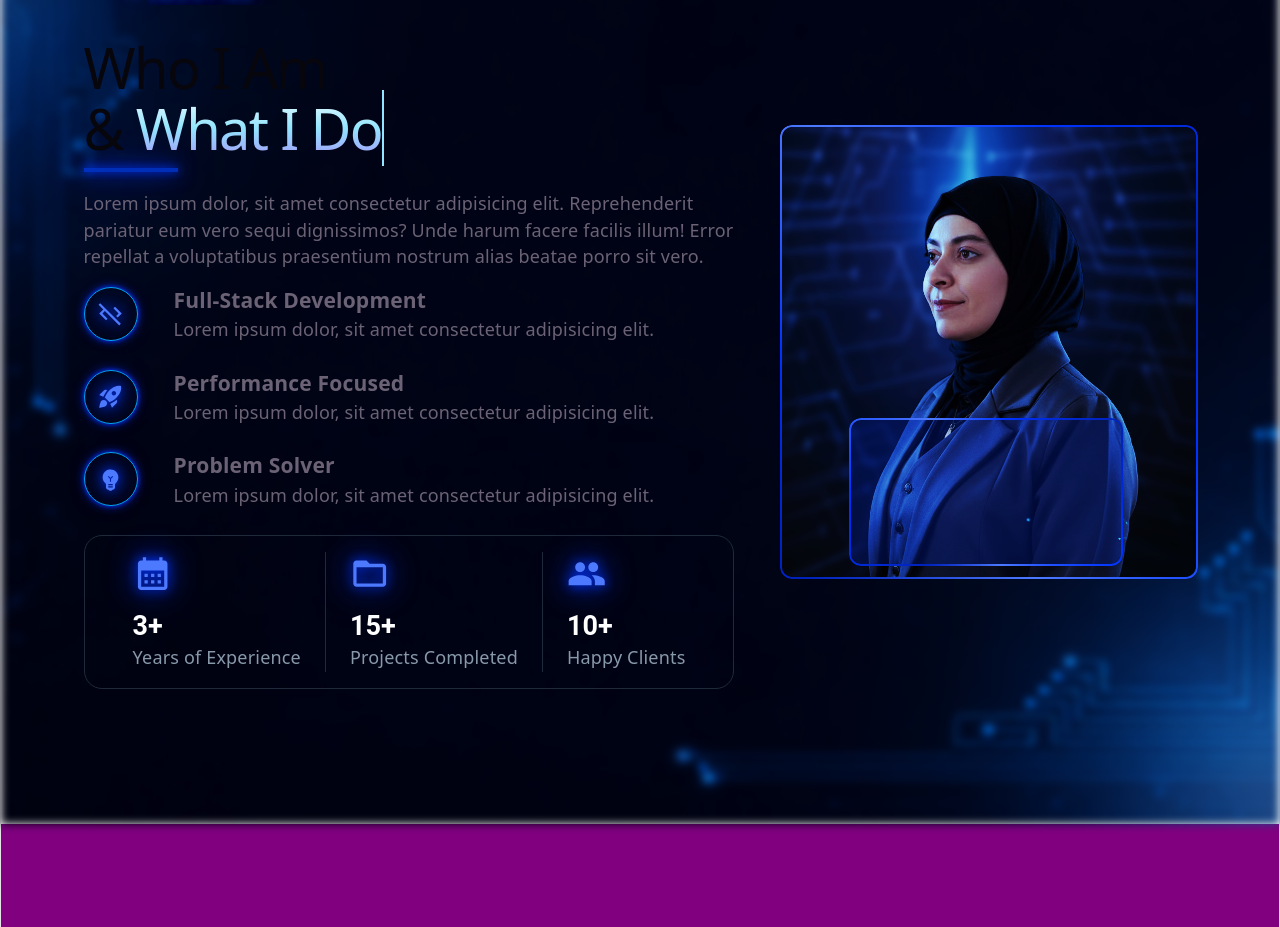
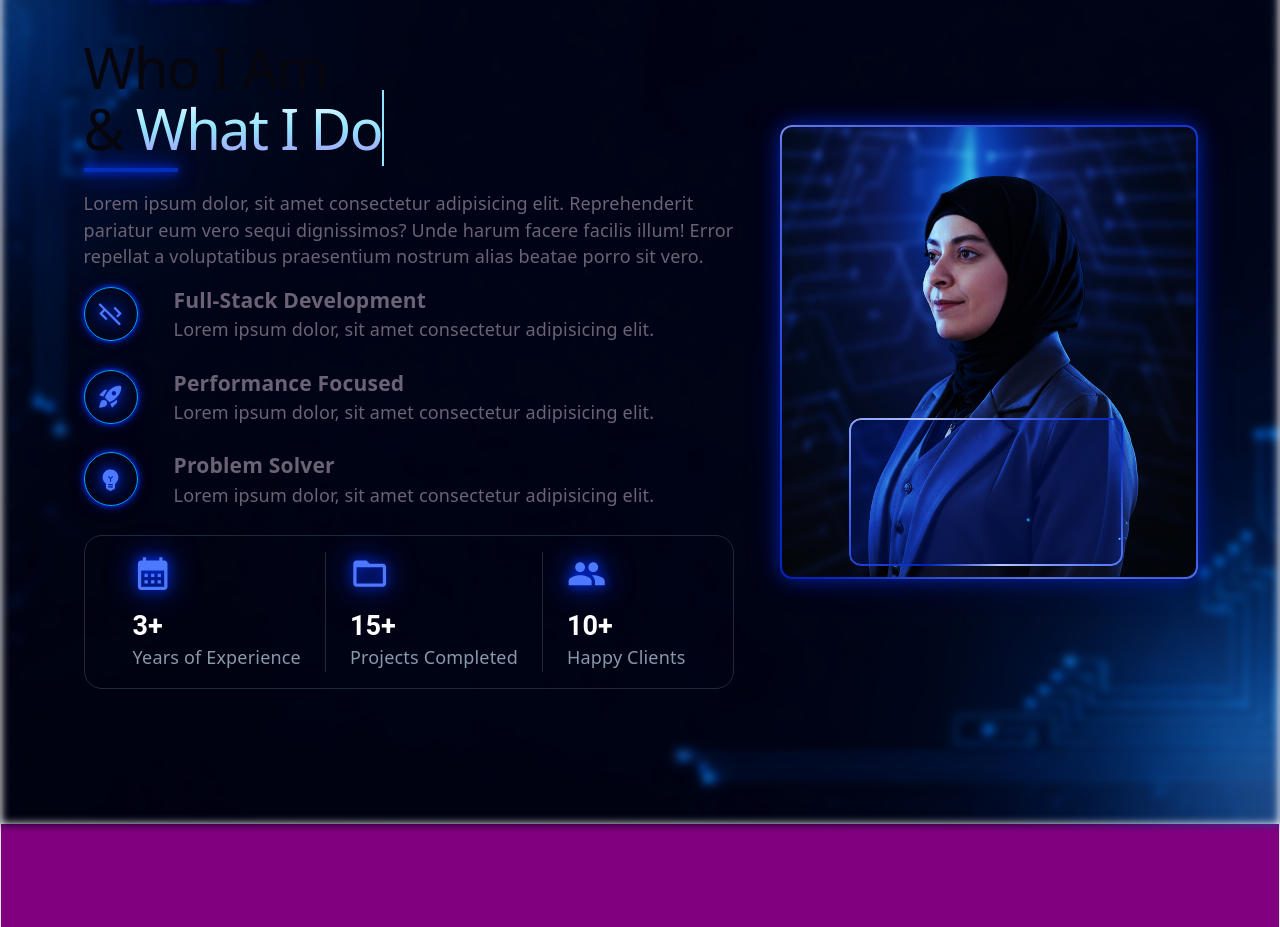
Before and after one commit to Amany-Elsayed/improved-portfolio, a React (Vite) app: page / in a window 1280 px wide. Shown: the part 920-1847 px from the top of the page. Built offline with nearby package versions, Linux system fonts and the light colour scheme.

Commit message:
improved about section design

```diff
--- a/src/App.css
+++ b/src/App.css
@@ -56,12 +56,12 @@
   background: conic-gradient(
     from var(--a),
     #0022bb,
-    #0033ff,
-    #4d79ff,
-    #0033ff,
+    #5274fa,
+    #b9cafd,
+    #5274fa,
     #0022bb,
-    #0033ff,
-    #4d79ff,
+    #5274fa,
+    #b9cafd,
     #0022bb
   );
   -webkit-mask:
@@ -440,6 +440,7 @@ nav {
 .about-picture-container {
   width: 23rem;
   height: 25rem;
+  box-shadow: 0 0 20px #0022bb, 0 0 40px #0033ff33;
 }
 
 .about-picture-window {
```
